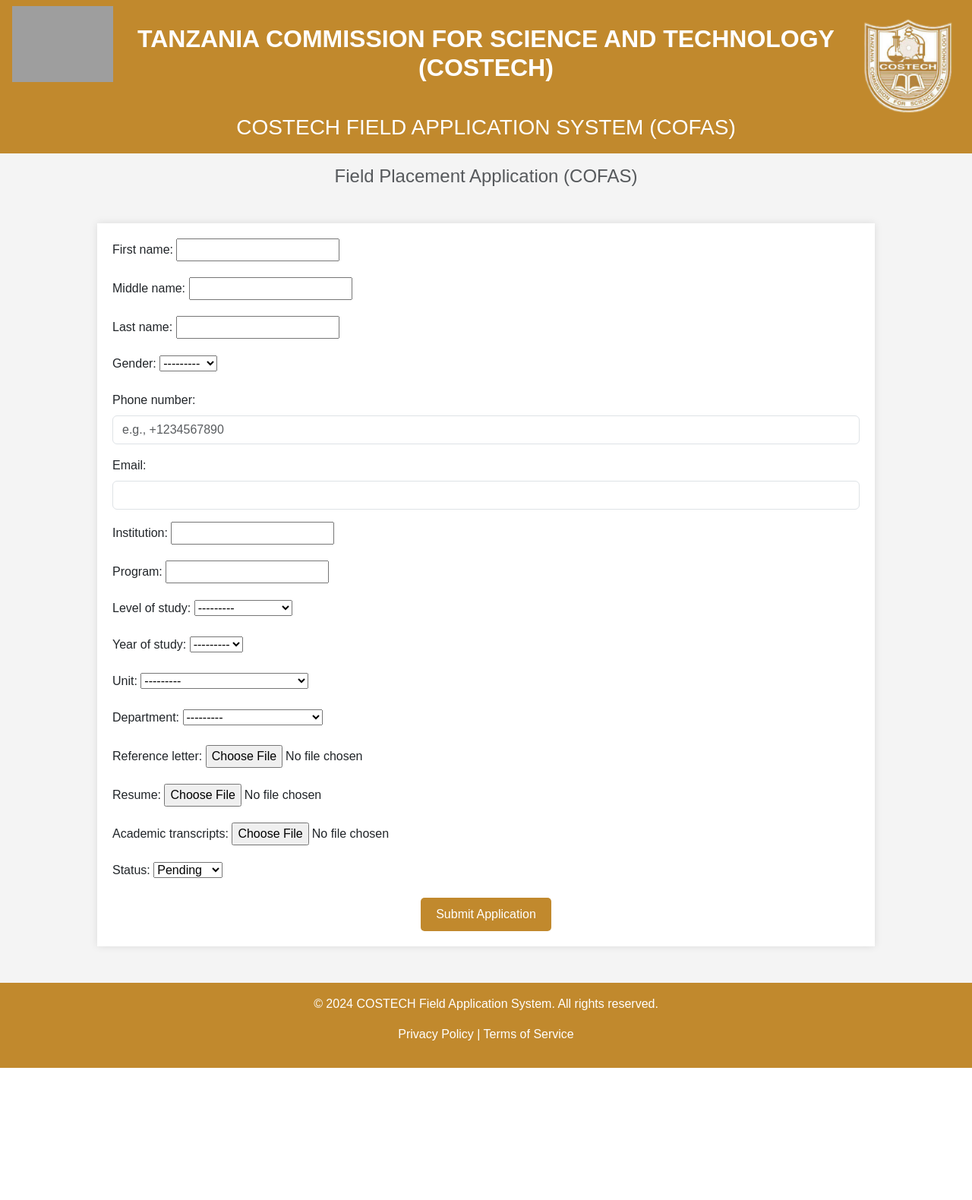
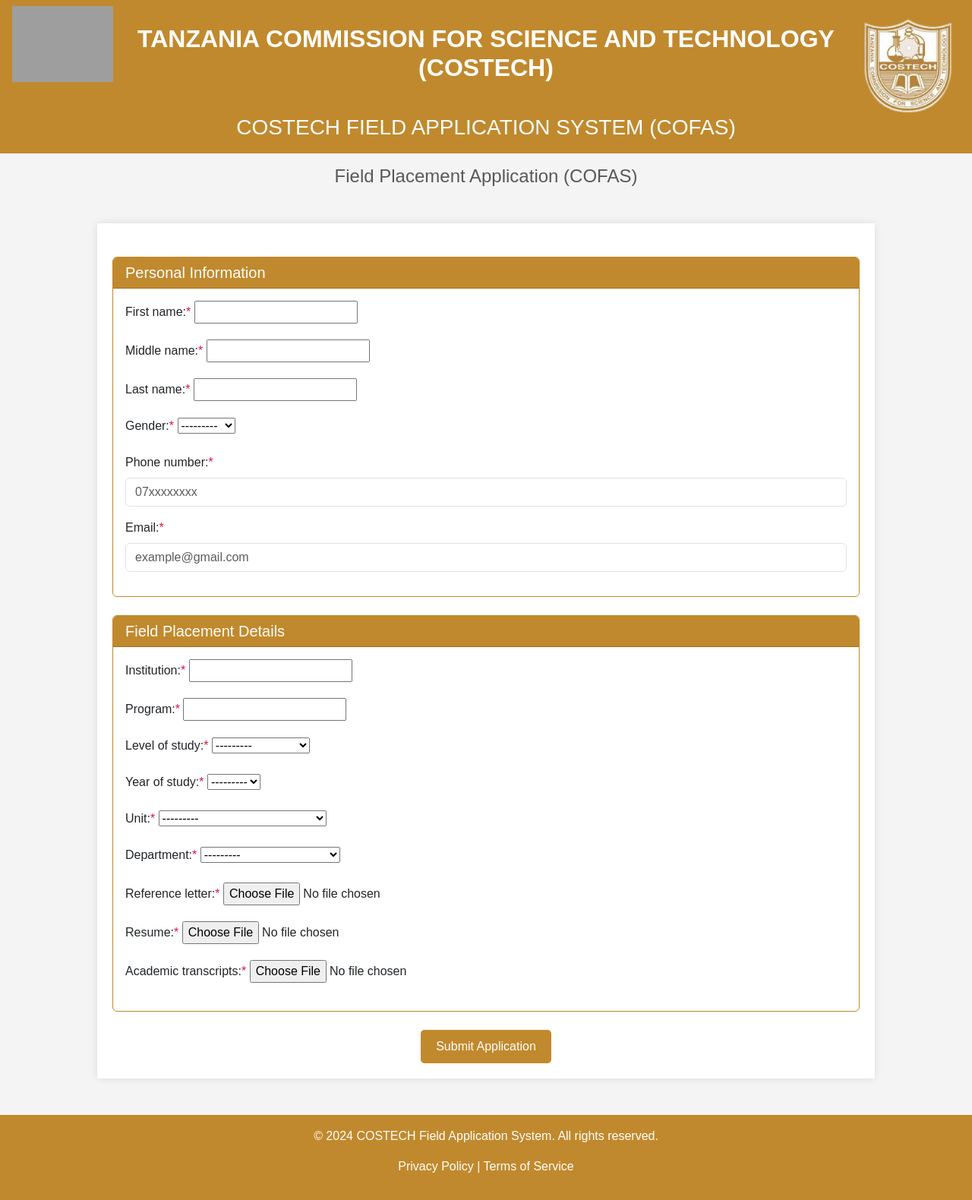
Before and after one commit to louissosthenes9/COFAS-2025, a Django app: page /applications/ in a window 1280 px wide. Shown: the whole page at 76% size. Before the commit the page ends 1406 px from the top, so only its background shows below. Run offline with Django 5.2, Linux system fonts and the light colour scheme; some libraries are stand-ins or nearby versions; grey boxes are pictures that could not be loaded.

Commit message:
fixed the form layout and design

```diff
--- a/applications/form.py
+++ b/applications/form.py
@@ -1,17 +1,21 @@
+import re
 from django import forms
 from .models import Application
+from django.core.exceptions import ValidationError
+
 
 
 class ApplicationForm(forms.ModelForm):
     class Meta:
         model = Application
         fields = '__all__'
+        exclude =['status']
 
     def __init__(self, *args, **kwargs):
         super().__init__(*args, **kwargs)
 
-        self.fields['email'].widget.attrs.update({'class': 'form-control'})
-        self.fields['phone_number'].widget.attrs.update({'class': 'form-control', 'placeholder': 'e.g., +1234567890'})
+        self.fields['email'].widget.attrs.update({'class': 'form-control', 'placeholder': 'example@gmail.com'})
+        self.fields['phone_number'].widget.attrs.update({'class': 'form-control ', 'placeholder': '07xxxxxxxx'})
 
 
         self.fields['reference_letter'].widget = forms.ClearableFileInput(attrs={'accept': '.pdf,.doc,.docx'})
@@ -22,6 +26,9 @@
     def clean_phone_number(self):
         phone_number = self.cleaned_data.get('phone_number')
 
+                # check if the phone number is 10 digits long
+        if not re.match(r'^\d{10}$', phone_number):
+            raise ValidationError("Phone number must be 10 digits long.")
         return phone_number
 
     def clean(self):
--- a/applications/models.py
+++ b/applications/models.py
@@ -45,7 +45,7 @@
     middle_name = models.CharField(max_length=100, blank=True, null=True)
     last_name = models.CharField(max_length=100)
     gender = models.CharField(max_length=1, choices=GENDER_CHOICES)
-    phone_number = models.CharField(max_length=15)
+    phone_number = models.CharField(max_length=10)
     email = models.EmailField(unique=True)
     institution = models.CharField(max_length=200)
     program = models.CharField(max_length=200)
--- a/applications/templates/form.html
+++ b/applications/templates/form.html
@@ -1,9 +1,8 @@
 {% extends "base.html" %}
 {% load static %}
-
 {% block content %}
 <!-- Custom CSS -->
-<link rel="stylesheet" href="{% static 'css/styles.css' %}">
+<link rel="stylesheet" href="{% static 'css/styles.css' %}" />
 
 <header class="text-center mb-4">
   <h2 class="h4 text-muted mt-3">Field Placement Application (COFAS)</h2>
@@ -23,22 +22,57 @@
 
   <form method="POST" enctype="multipart/form-data" class="needs-validation" novalidate>
     {% csrf_token %}
+
+    <!-- Personal Information Section -->
+    <div class="card my-4">
+      <div class="card-header" style="background-color: #c1892d; color: white">
+        <h3 class="h5 mb-0">Personal Information</h3>
+      </div>
+      <div class="card-body">
         {% for field in form %}
+          {% if forloop.counter0 < 6 %} <!-- Adjust the range based on the actual number of fields in this section -->
             <div class="form-group">
-                {{ field.label_tag }}
+              {{ field.label_tag }}<span style="color: crimson">*</span>
               {{ field }}
               {% if field.errors %}
                 {% for error in field.errors %}
-                        <div class="invalid-feedback d-block">
-                            {{ error }}
-                        </div>
+                  <div class="invalid-feedback d-block">{{ error }}</div>
                 {% endfor %}
               {% endif %}
               {% if field.help_text %}
                 <small class="form-text text-muted">{{ field.help_text }}</small>
               {% endif %}
             </div>
+          {% endif %}
         {% endfor %}
+      </div>
+    </div>
+
+    <!-- Field Placement Details Section -->
+    <div class="card my-4">
+      <div class="card-header" style="background-color: #c1892d; color: white">
+        <h3 class="h5 mb-0">Field Placement Details</h3>
+      </div>
+      <div class="card-body">
+        {% for field in form %}
+          {% if forloop.counter0 >= 6 %} <!-- Adjust the range based on the actual number of fields in this section -->
+            <div class="form-group">
+              {{ field.label_tag }}<span style="color: crimson">*</span>
+              {{ field }}
+              {% if field.errors %}
+                {% for error in field.errors %}
+                  <div class="invalid-feedback d-block">{{ error }}</div>
+                {% endfor %}
+              {% endif %}
+              {% if field.help_text %}
+                <small class="form-text text-muted">{{ field.help_text }}</small>
+              {% endif %}
+            </div>
+          {% endif %}
+        {% endfor %}
+      </div>
+    </div>
+
     <div class="text-center">
       <button type="submit" class="btn-cos">Submit Application</button>
     </div>
```
Lines whose indentation alone changed are shown as unchanged.
